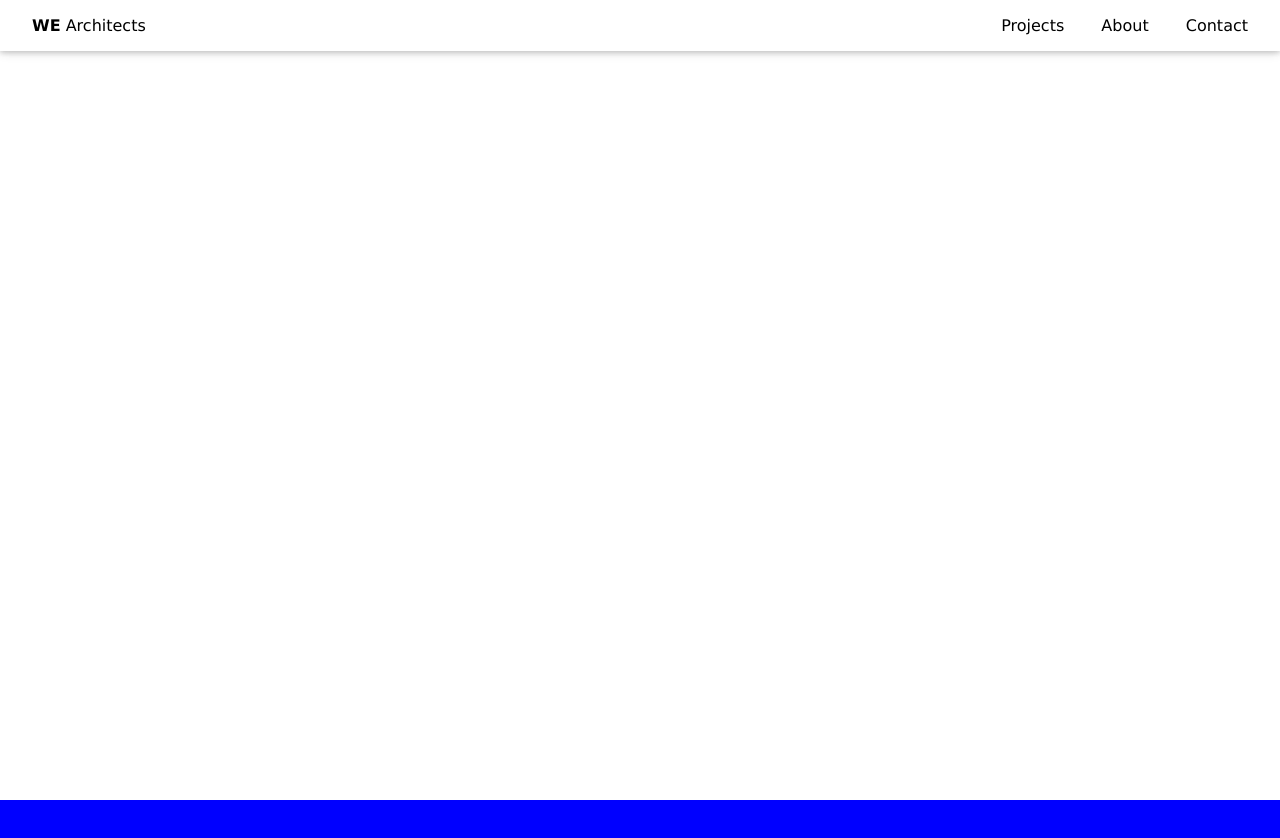
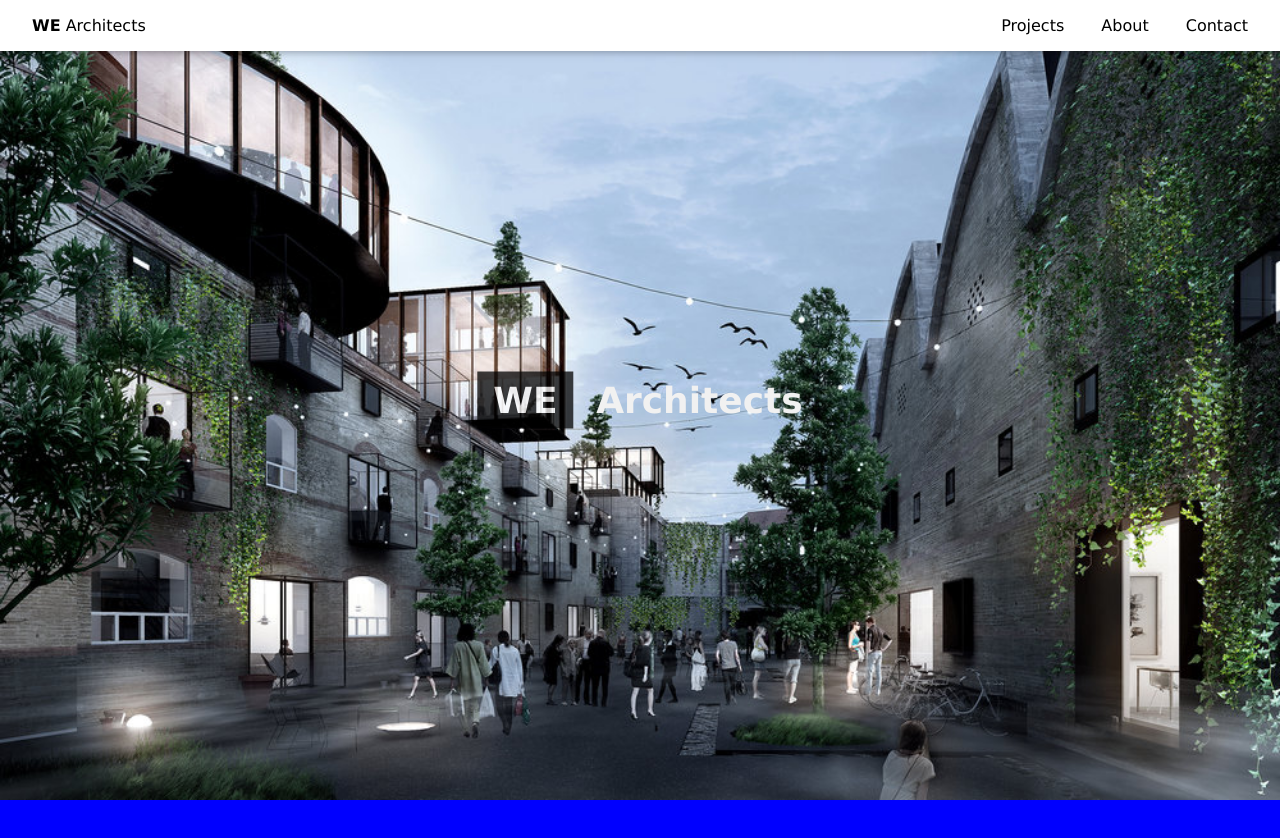
Before and after one commit to venkatyashwanth/WeArchitects, a website: page index.html in a window 1280 px wide. Shown: the top 838 px of the page. Drawn offline with nearby package versions, Linux system fonts and the light colour scheme.

Commit message:
second change

```diff
--- a/assets/scss/layout/_navigation-bar.scss
+++ b/assets/scss/layout/_navigation-bar.scss
@@ -7,6 +7,11 @@
 
     .nav-card {
         box-shadow: 0 2px 5px 0 rgba(0, 0, 0, 0.16), 0 2px 10px 0 rgba(0, 0, 0, 0.12);
+    }
+
+    .nav-bar-white {
+        color: #000!important;
+        background-color: #fff!important;
     }
 
     .nav-bar {
@@ -28,7 +33,14 @@
             background-color: inherit;
             text-align: center;
             white-space: nowrap;
+            transition: all 0.3s;
+
+            &:hover {
+                color: #000 !important;
+                background-color: #ccc !important;
+            }
         }
+
 
         // Hamburger-button
         .hamburger {
@@ -135,3 +147,5 @@
         }
     }
 }
+
+.w3-button:hover {}
--- a/assets/scss/utilities/_main.scss
+++ b/assets/scss/utilities/_main.scss
@@ -1,6 +1,58 @@
 .m-padding {
     padding: 8px 16px !important;
 }
+
+.m-black {
+    color: #fff !important;
+    background-color: #000 !important;
+}
+
+.m-text-light-grey {
+    color: #f1f1f1 !important;
+}
+
+.m-opacity-min {
+    opacity: 0.75;
+}
+
+.text-xxlarge {
+    font-size: 36px!important;
+    white-space: nowrap;
+    span:not(:last-child){
+        margin-right: 10px;
+    }
+}
+
+.relative-pos {
+    position: relative;
+}
+
+
+.m-display-middle {
+    position: absolute;
+    top: 50%;
+    left: 50%;
+    transform: translate(-50%, -50%);
+    -ms-transform: translate(-50%, -50%);
+}
+
+// w3-hide-small {
+
+// }
+
+.maxim-image {
+    width: 100%;
+    height: auto;
+    object-fit: cover;
+}
+
+.singleScreen {
+    background-image: url("../images/hero_image.jpg");
+    background-size: cover;
+    background-position: bottom center;
+    height: 100vh;
+}
+
 
 // hide on small screens
 @include for-size(phone-only) {
--- a/index.html
+++ b/index.html
@@ -11,8 +11,9 @@
 <body>
     <!-- Navbar-->
     <nav class="navigation-bar">
-        <div class="nav-bar w3-white w3-wide m-padding nav-card">
+        <div class="nav-bar nav-bar-white w3-wide m-padding nav-card">
             <a href="#home" class="nav-bar-item nav-button float-left"><b>WE</b> Architects</a>
+
             <!-- SideNav-Star -->
             <div class="float-right hide-large hamburger">
                 <input class="checkbox" type="checkbox" name="" id="" />
@@ -29,6 +30,7 @@
                 </div>
             </div>
             <!-- SideNav-End -->
+
             <div class="float-right hide-small">
                 <a href="#projects" class="nav-bar-item nav-button">Projects</a>
                 <a href="#about" class="nav-bar-item nav-button">About</a>
@@ -37,26 +39,23 @@
         </div>
 
     </nav>
-    <section class="test-section" style="height: 100vh;background-color: white;">
 
-    </section>
+    <header class="singleScreen relative-pos">
+        <div class="m-display-middle">
+            <h1 class="text-xxlarge">
+                <span class="m-padding m-black m-opacity-min">WE</span>
+                <span class="m-text-light-grey hide-small">Architects</span>
+            </h1>
+        </div>
+
+    </header>
+
+    <!-- <section class="test-section" style="height: 100vh;background-color: white;">
+
+    </section> -->
     <section style="height: 100vh;background-color: blue;"></section>
 
     <script src="https://cdnjs.cloudflare.com/ajax/libs/jquery/2.1.3/jquery.min.js"></script>
-    <script>
-        function openNav() {
-            document.getElementById("mySidenav").style.width = "100%";
-        }
-
-        function closeNav() {
-            document.getElementById("mySidenav").style.width = "0";
-        }
-
-        $('.menu').click(function () {
-            $(this).toggleClass('open');
-        });
-
-    </script>
 </body>
 
 </html>
```
Also changed, not shown: assets/css/style.css, assets/images/hero_image.jpg (added).
